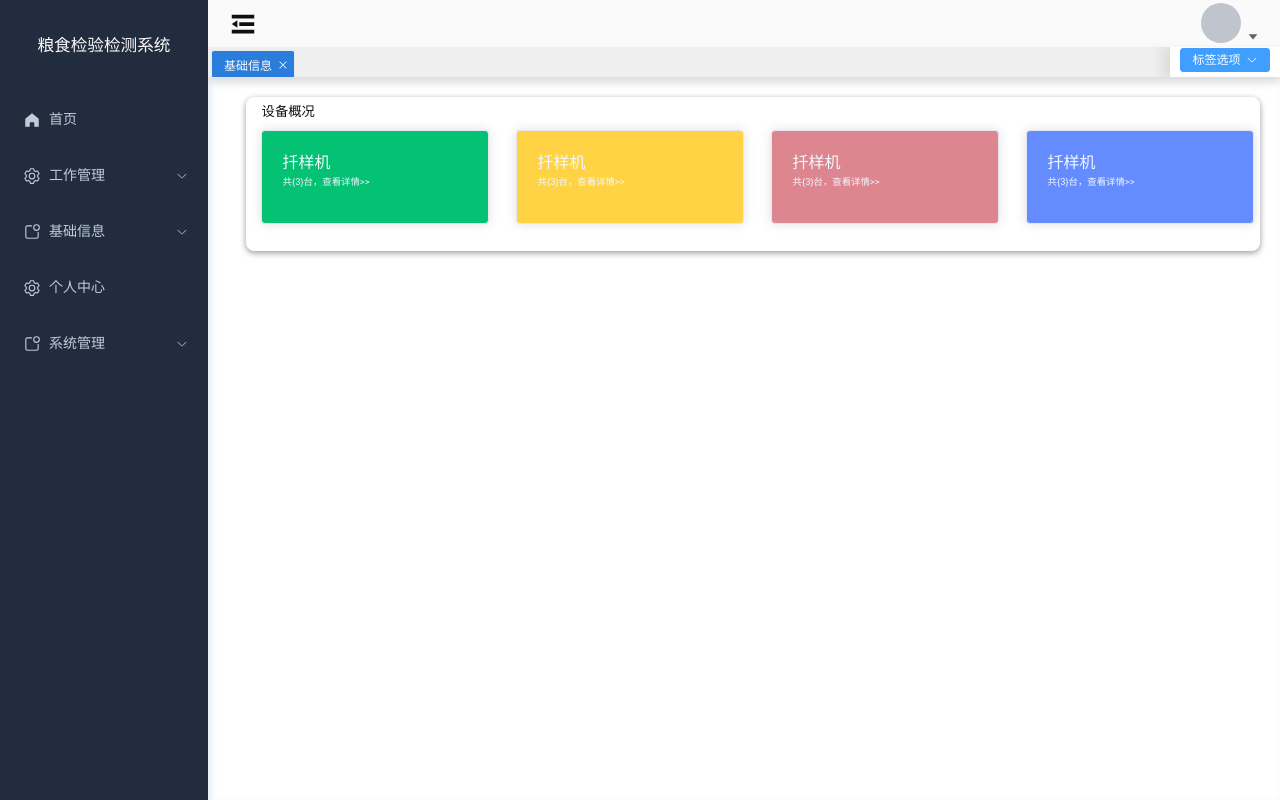
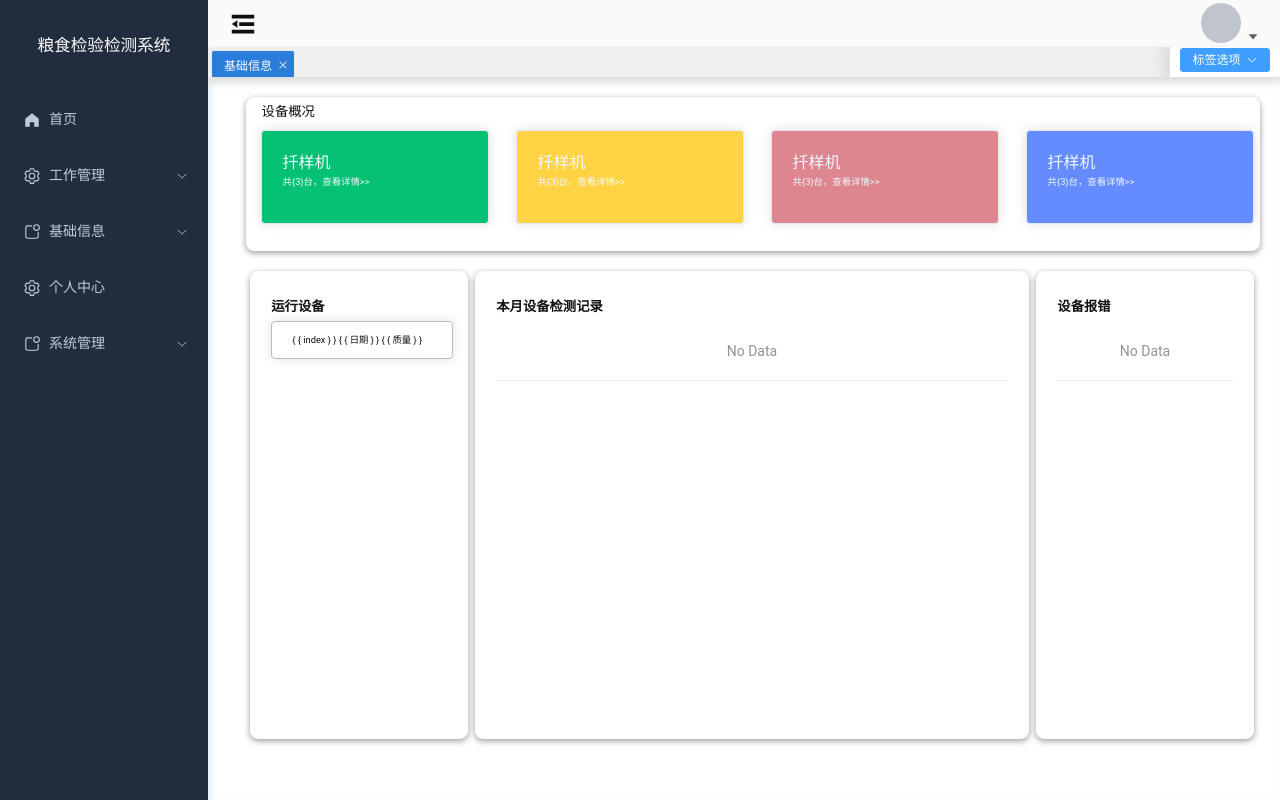
Before and after one commit to jobgege/GranarySystem-PC, a Vue app: page /babelinformation in a window 1280 px wide. Built offline with nearby package versions, Linux system fonts and the light colour scheme.

Commit message:
feat:更新基础信息组件

```diff
--- a/src/components.d.ts
+++ b/src/components.d.ts
@@ -27,6 +27,7 @@ declare module 'vue' {
     ElMenu: typeof import('element-plus/es')['ElMenu']
     ElMenuItem: typeof import('element-plus/es')['ElMenuItem']
     ElSubMenu: typeof import('element-plus/es')['ElSubMenu']
+    ElTable: typeof import('element-plus/es')['ElTable']
     Header: typeof import('./components/Header.vue')['default']
     Information: typeof import('./components/Information.vue')['default']
     LeftBar: typeof import('./components/LeftBar.vue')['default']
--- a/src/components/Echarts/PineCharts/index.vue
+++ b/src/components/Echarts/PineCharts/index.vue
@@ -46,11 +46,11 @@
         show: false
       },
       data: [
-        { value: 1048, name: 'Search Engine' },
-        { value: 735, name: 'Direct' },
-        { value: 580, name: 'Email' },
-        { value: 484, name: 'Union Ads' },
-        { value: 300, name: 'Video Ads' }
+        { value: 1048},
+        { value: 735},
+        { value: 580},
+        { value: 484 },
+        { value: 300}
       ]
     }
   ]
@@ -77,6 +77,6 @@
 <style scoped lang="less">
 	#echarts1{
     width: 14.05vw;
-    height:27vh;
+    height:20vh;
 	}
 </style>
--- a/src/views/BabelInformation.vue
+++ b/src/views/BabelInformation.vue
@@ -1,13 +1,116 @@
 <template>
     <ManageAbort></ManageAbort>
-
+    <div class="bottom">
+       <!-- 最好封装成组件 -->
+       <el-card class="BusyMachine">
+          <h4>运行设备</h4>
+          <el-card class="son">
+             <!-- 到时候根据数据遍历生成son属性名的el-card -->
+                 <span>
+                     { { index } }
+                 </span>
+                 <span>
+                     { { 日期 } }
+                 </span>
+                 <span>
+                     { { 质量 } }
+                 </span>
+             </el-card>
+       </el-card>
+       <el-card class="MachineTest">
+          <h4>本月设备检测记录</h4>
+            <el-table></el-table>
+       </el-card>
+       <el-card class="MachineFault">
+          <h4>设备报错</h4>
+            <el-table></el-table>
+       </el-card>
+    </div>
  </template>
 
  <script setup>
  import ManageAbort from '../components/MainPage/ManageAbort.vue';
 
+
+
+
  </script>
 
  <style scoped lang="less">
+    .bottom{
+     position: relative;
+     left:3vw;
+     width: 79vw;
+     height: 58.19vh;
+     margin-top: 5vh;
+     border-radius: 0.5rem;
+     background-color: #EFEFEF 100%;
+     color: rgba(16,16,16,1);
+     font-family: Roboto;
+     display: flex;
+     flex-wrap: nowrap;
+     justify-content: space-around;
+    }
+    h4{
+       height: 29.003px;
+       line-height: 29.003px;
+       color: rgb(16,16,16);
+       font-size:1.041vw;
+       font-family: SourceHanSansSC-bold;
+       position: relative;
+       text-align: left;
+    }
+    .BusyMachine{
+       width: 16.82vw;
+       height: 58.19vh;
+       line-height: 1.25rem;
+       border-radius: 0.5rem;
+       background-color: rgba(255,255,255,1);
+       color: rgba(16,16,16,1);
+       font-size: 0.88rem;
+       text-align: center;
+       box-shadow: 0rem 0.13rem 0.38rem 0rem rgba(0,0,0,0.4);
+       font-family: Roboto;
+       border: 0.06rem solid rgba(255,254,254,1);
+    }
+    .MachineTest{
+       width: 43.07vw;
+       height: 58.19vh;
+       line-height: 1.25rem;
+       border-radius: 0.5rem;
+       background-color: rgba(255,255,255,1);
+       color: rgba(16,16,16,1);
+       font-size: 0.88rem;
+       text-align: center;
+       box-shadow: 0rem 0.13rem 0.38rem 0rem rgba(0,0,0,0.4);
+       font-family: Roboto;
+       border: 0.06rem solid rgba(255,254,254,1);
+    }
+    .MachineFault{
+        width: 16.825vw;
+       height: 58.19vh;
+       line-height: 1.25rem;
+       border-radius: 0.5rem;
+       background-color: rgba(255,255,255,1);
+       color: rgba(16,16,16,1);
+       font-size: 0.88rem;
+       text-align: center;
+       box-shadow: 0rem 0.13rem 0.38rem 0rem rgba(0,0,0,0.4);
+       font-family: Roboto;
+       border: 0.06rem solid rgba(255,254,254,1);
+    }
 
+    .son{
+       width: 14.05vw;
+       height: 4.44vh;
+       background-color: rgba(255,255,255,1);
+       color: rgba(16,16,16,1);
+       font-size: 0.73vw;
+       display:flex ;
+       align-items: center;
+       justify-content: space-between;
+       font-family: Roboto;
+       border: 0.06rem solid rgba(187,187,187,1);
+
+    }
  </style>
--- a/src/views/PersonPage.vue
+++ b/src/views/PersonPage.vue
@@ -1,6 +1,22 @@
 <template>
     <Informa>
     </Informa>
+
+    <el-card class="usedLog">
+          <h4>本周操作记录</h4>
+          <el-card class="son">
+             <!-- 到时候根据数据遍历生成son属性名的el-card -->
+                 <span>
+                     { { index } }
+                 </span>
+                 <span>
+                     { { 日期 } }
+                 </span>
+                 <span>
+                     { { 质量 } }
+                 </span>
+             </el-card>
+       </el-card>
 </template>
 
 <script setup>
@@ -8,6 +24,27 @@ import Informa from '../components/Information.vue'
 
 </script>
 
-<style>
-
+<style scoped lang="less">
+    h4{
+        height: 29.003px;
+        line-height: 29.003px;
+        color: rgb(16,16,16);
+        font-size:1.041vw;
+        font-family: SourceHanSansSC-bold;
+        position: relative;
+        text-align: left;
+    }
+    .usedLog{
+        height: 58.19vh;
+        position: relative;
+        top: 4.35vh;
+        left:3.75vw;
+        width: 78vw;
+        border-radius: .5rem;
+        background-color: rgba(255,255,255,1);
+        color: rgba(16,16,16,1);
+        box-shadow: 0rem .125rem .375rem 0rem rgba(0,0,0,0.4);
+        font-family: Roboto;
+        border: .0625rem solid rgba(255,254,254,1);
+    }
 </style>
```
